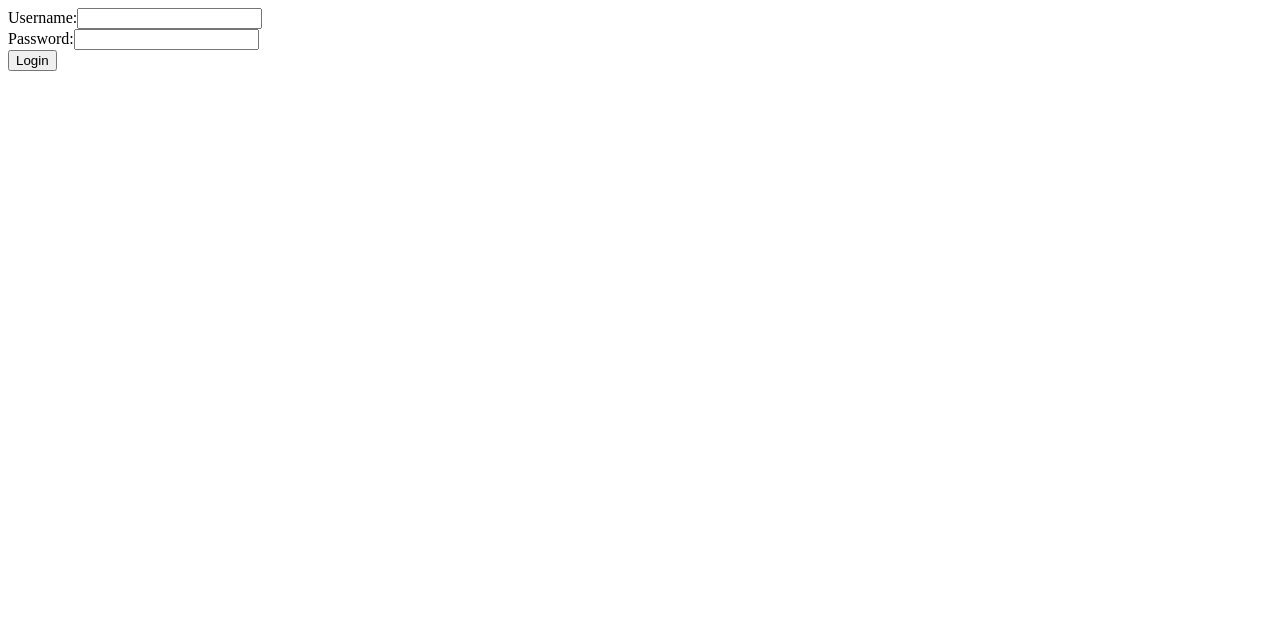
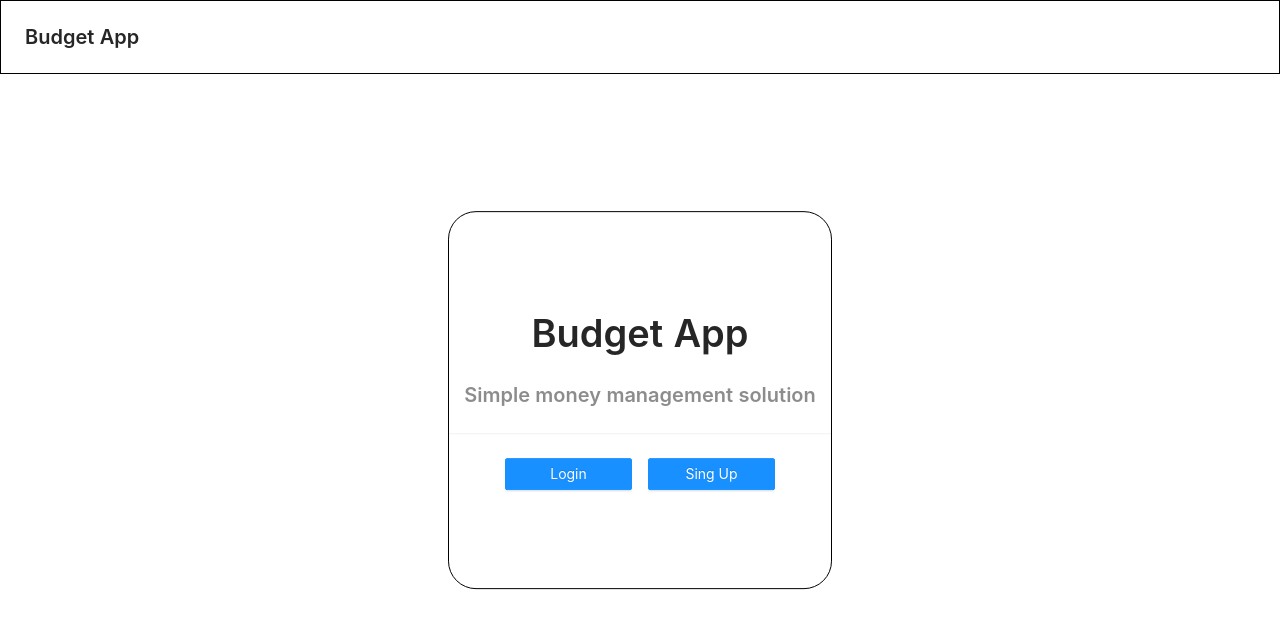
Before and after one commit to aaartyomsss/budget-frontend, a React (Create React App) app: page / in a window 1280 px wide. Shown: the top 628 px of the page. Built offline with nearby package versions, Linux system fonts and the light colour scheme.

Commit message:
Login/SignUp/Logout

```diff
--- a/package.json
+++ b/package.json
@@ -6,10 +6,12 @@
     "@testing-library/jest-dom": "^5.11.4",
     "@testing-library/react": "^11.1.0",
     "@testing-library/user-event": "^12.1.10",
+    "antd": "^4.10.2",
     "axios": "^0.21.1",
     "react": "^17.0.1",
     "react-dom": "^17.0.1",
     "react-redux": "^7.2.2",
+    "react-router-dom": "^5.2.0",
     "react-scripts": "4.0.1",
     "redux": "^4.0.5",
     "redux-devtools-extension": "^2.13.8",
--- a/src/App.js
+++ b/src/App.js
@@ -1,7 +1,12 @@
 import React, { useEffect } from 'react'
-import Login from './components/Login'
 import { useDispatch, useSelector } from 'react-redux'
 import { login } from './reducers/userReducer'
+import 'antd/dist/antd.css'
+import Homepage from './components/Homepage'
+import { Route, Switch, Redirect } from 'react-router-dom'
+import Login from './components/Login'
+import SingUp from './components/SignUp'
+import NavBar from './components/NavBar'
 
 const App = () => {
 
@@ -19,10 +24,27 @@ const App = () => {
 
   return (
     <div>
-      { user === null ?
-        <Login />
-        : <p>You are logged in!</p>
-      }
+      <NavBar user={user}/>
+      <Switch>
+        <Route path='/personal-plan'>
+          <p>Personal plan</p>
+        </Route>
+
+        <Route path='/login'>
+          <Login/>
+        </Route>
+
+        <Route path='/sign-up'>
+          <SingUp/>
+        </Route>
+
+        <Route path='/'>
+          { user === null ?
+          <Homepage/>
+          : <Redirect to='personal-plan'/>
+          }
+        </Route>
+      </Switch>
     </div>
   )
 
--- a/src/components/Homepage.js
+++ b/src/components/Homepage.js
@@ -0,0 +1,40 @@
+import React from 'react'
+import { Link } from 'react-router-dom'
+import { Button, Typography, Divider, Row, Col } from 'antd'
+import '../styles.css'
+
+const Homepage = () => {
+
+    const { Title } = Typography
+
+    return (
+        <div className='center-div border text-align-center homepage'>
+            <Typography>
+                <Title>Budget App</Title>
+                <Title type='secondary' level={4}>Simple money management solution</Title>
+            </Typography>
+            <Divider></Divider>
+            <div style={{padding: 'auto', margin: '0 4em'}}>
+                <Row gutter={16}>
+                    <Col span={12}>
+                        <Button type='primary' block={true}>
+                            <Link to='/login'>
+                                Login
+                            </Link>
+                        </Button>
+                    </Col>
+                    <Col span={12}>
+                        <Button type='primary' block={true}>
+                            <Link to='/sign-up'>
+                                Sing Up
+                            </Link>
+                        </Button>
+                    </Col>
+                </Row>
+            </div>
+        </div>
+    )
+
+}
+
+export default Homepage
--- /dev/null
+++ b/src/components/Logout.js
@@ -0,0 +1,25 @@
+import React from 'react'
+import { useDispatch } from 'react-redux'
+import { logout } from '../reducers/userReducer'
+import { useHistory } from 'react-router-dom'
+
+const Logout = () => {
+
+    const dispatch = useDispatch()
+    const history = useHistory()
+
+    const handleLogout = () => {
+        window.localStorage.clear()
+        dispatch(logout())
+        history.push('/')
+    }
+
+    return (
+        <div>
+            <button onClick={handleLogout}>Logout</button>
+        </div>
+    )
+
+}
+
+export default Logout
--- /dev/null
+++ b/src/components/NavBar.js
@@ -0,0 +1,23 @@
+import React from 'react'
+import { PageHeader } from 'antd'
+import Logout from './Logout'
+
+const NavBar = ({user}) => {
+
+    const subTitle = user === null ? '' : `Welcome ${user.name}`
+
+    return (
+        <div style={{border: "1px solid black"}}>
+            <PageHeader
+                title='Budget App'
+                subTitle={subTitle}
+                extra={[
+                    user ? <Logout/> : null
+                ]}
+            />
+        </div>
+    )
+
+}
+
+export default NavBar
--- /dev/null
+++ b/src/components/SignUp.js
@@ -0,0 +1,129 @@
+import React from 'react'
+import { Form, Input, Button } from 'antd'
+import loginService from '../services/loginService'
+import '../styles.css'
+
+const SignUp = () => {
+
+    const [form] = Form.useForm()
+
+    const layout = {
+        labelCol: {
+          span: 4,
+        },
+        wrapperCol: {
+          span: 16
+        },
+      }
+      const tailFormItemLayout = {
+        wrapperCol: {
+          offset: 4,
+          span: 16
+        },
+      }
+
+    const handleSubmit = async (values) => {
+        try {
+            const newUser = await loginService.register(values)
+            console.log(newUser)
+        } catch (error) {
+            console.error(error.message)
+        }
+
+    }
+
+    return (
+        <div className='center-div border sign-up'>
+        <Form from={form} onFinish={handleSubmit} {...layout}>
+            <Form.Item
+                name="username"
+                label="Username"
+                rules={[
+                    {
+                        required: true,
+                        message: 'This field is required'
+                    }
+                ]}
+            >
+                <Input />
+            </Form.Item>
+
+            <Form.Item
+                name='name'
+                label='Name'
+                rules={[
+                    {
+                        required: true,
+                        message: 'This field is required'
+                    }
+                ]}
+            >
+                <Input/>
+            </Form.Item>
+
+            <Form.Item
+                name='email'
+                label='E-mail'
+                rules={[
+                    {
+                        type: 'email',
+                        required: true,
+                        message: "This is not a valid e-mail"
+                    },
+                ]}
+            >
+                <Input/>
+            </Form.Item>
+
+            <Form.Item
+                name='password'
+                label='Password'
+                rules={[
+                    {
+                        required: true,
+                        message: 'This field is required'
+                    },
+                    {
+                        min: 6,
+                        message: 'Password must be at least 6 characters long'
+                    }
+                ]}
+                hasFeedback
+            >
+                <Input.Password/>
+            </Form.Item>
+
+            <Form.Item
+                name='confirm'
+                label='Confirm Password'
+                dependencies={['password']}
+                hasFeedback
+                rules={[
+                    {
+                        required: true,
+                        message: 'This field is required'
+                    },
+                    ({ getFieldValue }) => ({
+                        validator(_, value) {
+                            if (!value || getFieldValue('password') === value){
+                                return Promise.resolve()
+                            }
+
+                            return Promise.reject('Passwords do not match')
+                        }
+                    })
+                ]}
+            >
+                <Input.Password/>
+            </Form.Item>
+
+            <Form.Item {...tailFormItemLayout}>
+                <Button type='primary' htmlType='submit'>Sign Up</Button>
+            </Form.Item>
+        </Form>
+        </div>
+    )
+
+}
+
+export default SignUp
--- a/src/index.js
+++ b/src/index.js
@@ -3,10 +3,13 @@ import ReactDOM from 'react-dom';
 import App from './App';
 import store from './store'
 import { Provider } from 'react-redux'
+import { BrowserRouter as Router } from 'react-router-dom'
 
 ReactDOM.render(
   <Provider store={store}>
-    <App />
+    <Router>
+      <App />
+    </Router>
   </Provider>,
   document.getElementById('root')
 )
--- /dev/null
+++ b/src/styles.css
@@ -0,0 +1,25 @@
+.center-div {
+    position: absolute;
+    top: 50%;
+    left: 50%;
+    transform: translate(-50%, -50%);
+    width: 70%;
+}
+
+.border {
+    border: 1px solid black;
+    border-radius: 2em;
+}
+
+.sign-up {
+    padding: 3em 0;
+}
+
+.text-align-center {
+    text-align: center;
+}
+
+.homepage {
+    width: 30%;
+    padding: 7em 0;
+}
```
Also changed, not shown: 2 other files (tests, documents, lock files or other folders).
